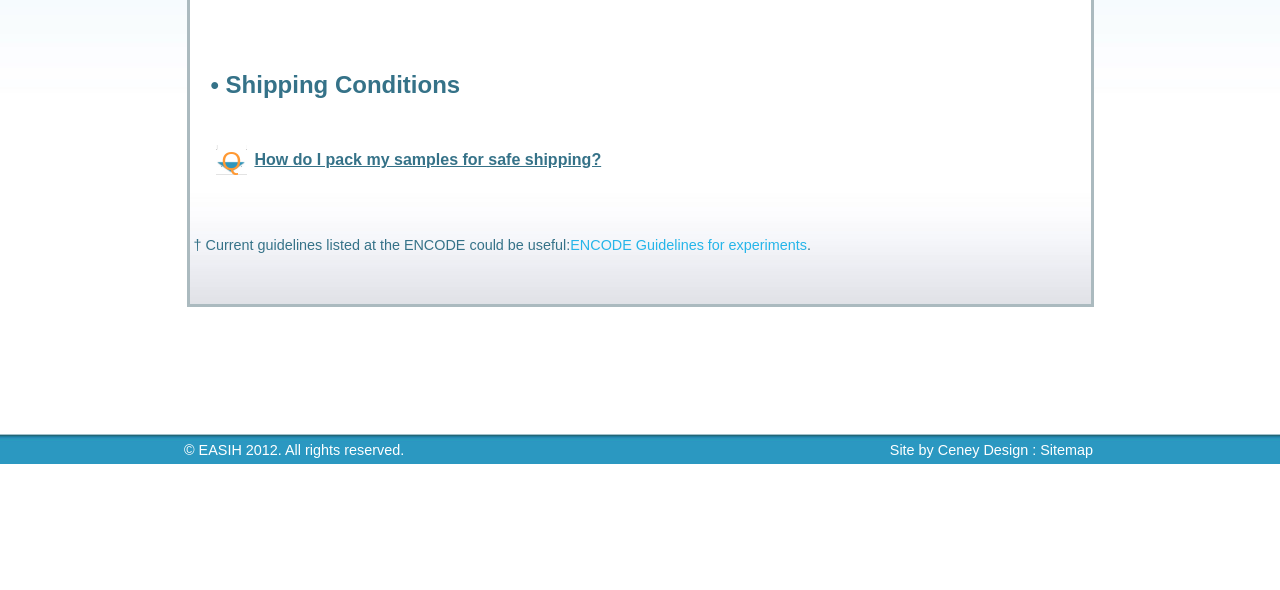
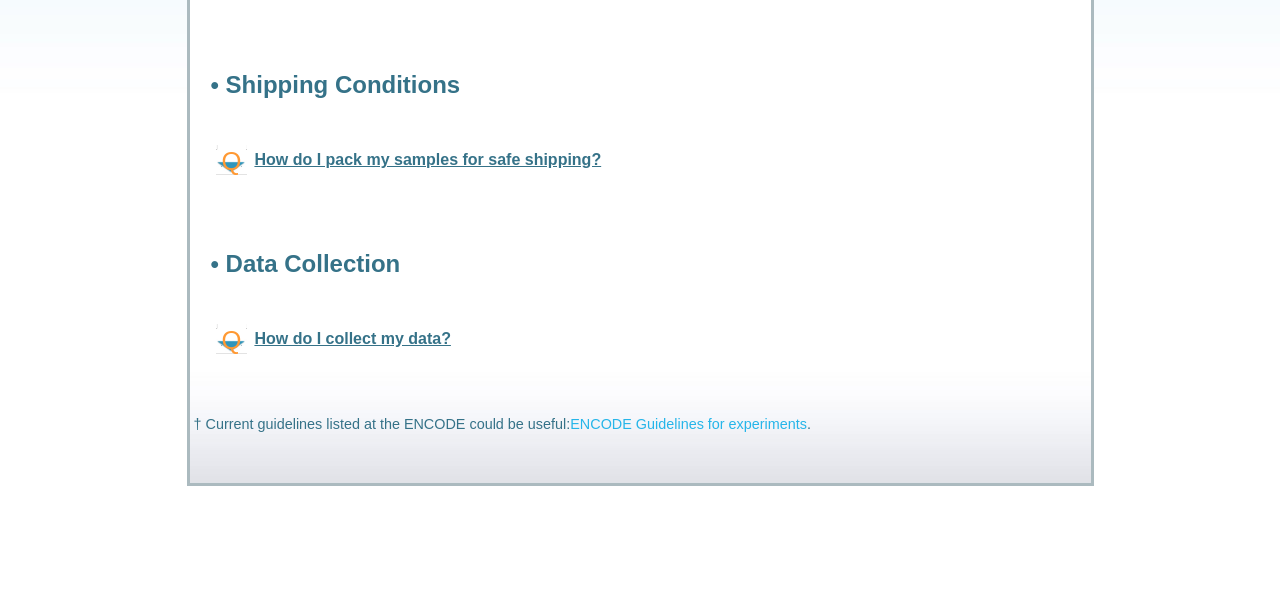
Before and after one commit to brugger/easih-www, a PHP site: page /faq.php in a window 1280 px wide. Shown: the part 871-1461 px from the top of the page. Before the commit the page ends 1335 px from the top, so only its background shows below. Run offline with PHP 8.4, Linux system fonts and the light colour scheme.

Commit message:
Data collection details added to FAQ

```diff
--- a/WEB/faq.php
+++ b/WEB/faq.php
@@ -186,6 +186,19 @@ Mate paired library with insert of size of 3-6kb or >6Kb can be generated from 4
    </h3>
 
    <br /><br />
+
+   <h2 class="indent">&bull; Data Collection</h2>
+    <h3 class="indent">
+      <dl id="DataCollection">
+	<dt>How do I collect my data?</dt>
+	<dd id="LinkAnswer"> Data can be downloaded from: <a href="https://data.easih.ac.uk">https://data.easih.ac.uk</a><br /><br />
+	  A download link specific to your project along with a username and password is provided to you when your data is ready.
+	</dd>
+      </dl>
+   </h3>
+
+
+   <br /><br />
    <p>&nbsp;&#134;&nbsp;Current guidelines listed at the ENCODE could be useful:<a href="http://genome.ucsc.edu/ENCODE/experiment_guidelines.html">ENCODE Guidelines for experiments</a>.</p>
    <br /><br />
 
```
